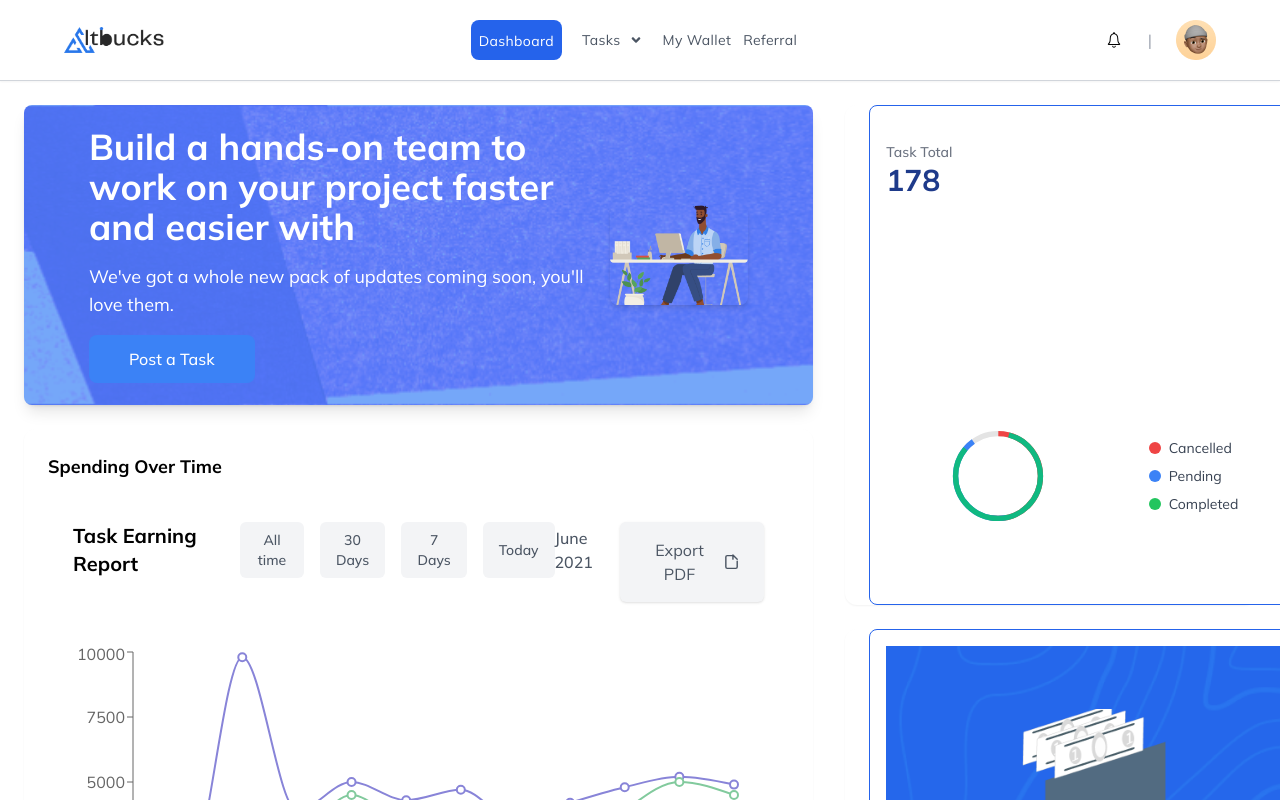
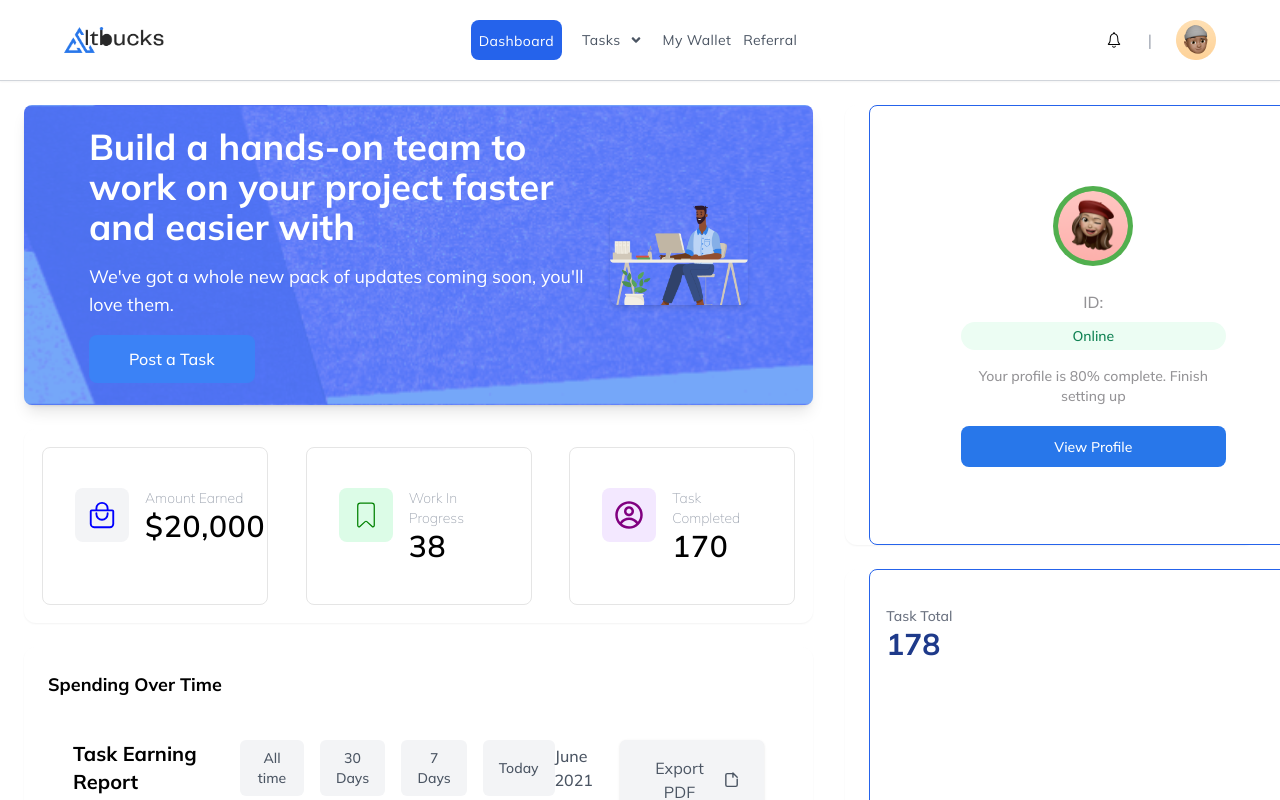
Before and after one commit to emmanueldavidson96/altbucks, a Next.js app: page /dashboard in a window 1280 px wide. Shown: the top 800 px of the page. Built offline with nearby package versions, Linux system fonts and the light colour scheme; no server answers.

Commit message:
dashboard profile page

```diff
--- a/src/app/dashboard/page.tsx
+++ b/src/app/dashboard/page.tsx
@@ -39,7 +39,7 @@ export default function Dashboard() {
         }
     }, [user, router, profileAuth]);
 
-    const typedUser = user as User;
+
 
     return (
         <div className="min-h-screen w-full flex flex-col bg-white font-mulish overflow-x-hidden">
@@ -66,11 +66,11 @@ export default function Dashboard() {
                         </div>
 
                         {/* User Cards */}
-                        {user && (
+
                             <div className="bg-white rounded-xl shadow-sm p-4">
-                                <UserCards user={typedUser} />
+                                <UserCards />
                             </div>
-                        )}
+
 
                         {/* Line Graph Section */}
                         <div className="bg-white rounded-xl shadow-sm p-4 sm:p-6">
@@ -93,11 +93,10 @@ export default function Dashboard() {
                     {/* Right Column */}
                     <div className="w-full lg:w-1/3 space-y-4 sm:space-y-6">
                         {/* Personal Profile */}
-                        {user && (
                             <div className="bg-white rounded-xl shadow-sm">
-                                <PersonalProfile user={typedUser} />
+                                <PersonalProfile />
                             </div>
-                        )}
+
 
                         {/* Task Summary */}
                         <div className="bg-white rounded-xl shadow-sm">
```
